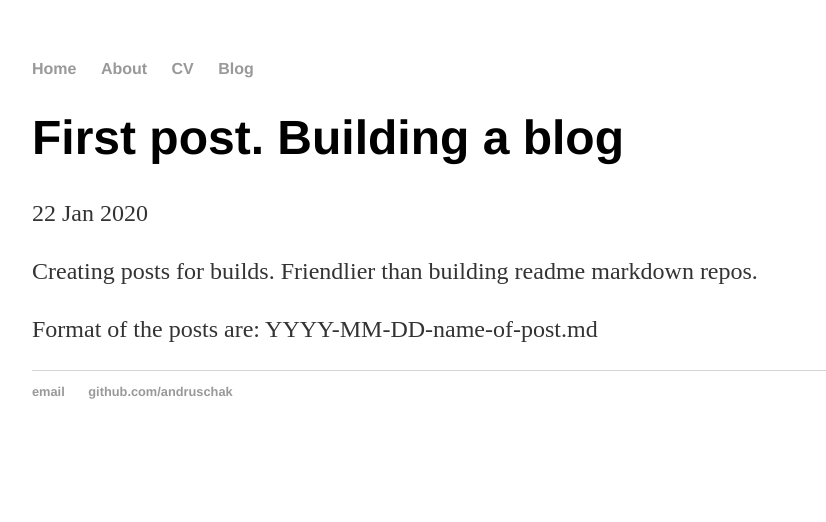
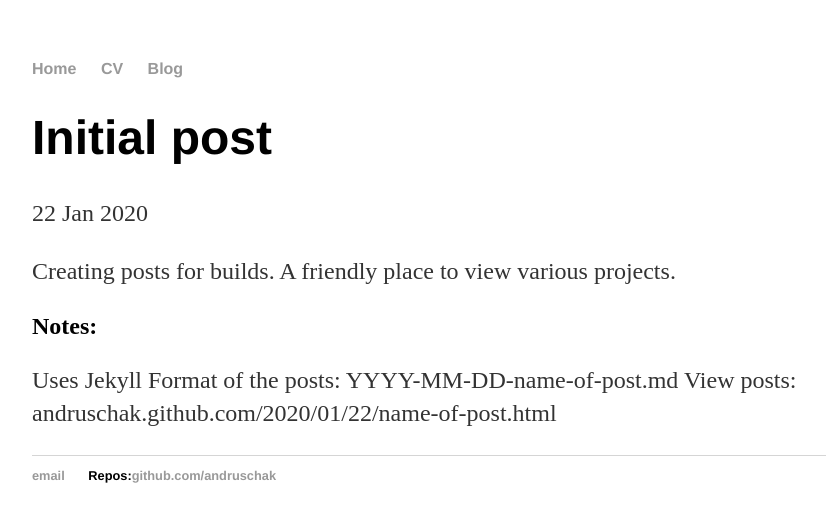
Before and after one commit to andruschak/andruschak.github.io, a Jekyll site: the page built from _posts/2020-01-22-first-post.md, in a window 1280 px wide. Shown: the top 522 px of the page, without its empty margins (160-986 px from the left). Built offline with Jekyll 4.4.1, drawn with Linux system fonts in a browser that asks for light colours.

Commit message:
updates and edition of readme

```diff
--- a/_layouts/default.html
+++ b/_layouts/default.html
@@ -9,8 +9,7 @@
 			<nav>
 	    		<ul>
 	        		<li><a href="/">Home</a></li>
-		        	<li><a href="/about">About</a></li>
-	        		<li><a href="/cv">CV</a></li>
+		        	<li><a href="/cv">CV</a></li>
 	        		<li><a href="/blog">Blog</a></li>
 	    		</ul>
 			</nav>
--- a/_posts/2020-01-22-first-post.md
+++ b/_posts/2020-01-22-first-post.md
@@ -1,9 +1,12 @@
 ---
 layout: post
-title: "First post. Building a blog"
+title: "Initial post"
 date: 2020-01-22
 ---
 
-Creating posts for builds. Friendlier than building readme markdown repos.
+Creating posts for builds. A friendly place to view various projects.
 
-Format of the posts are: YYYY-MM-DD-name-of-post.md
+<h2>Notes:</h2>
+Uses Jekyll
+Format of the posts: YYYY-MM-DD-name-of-post.md
+View posts: andruschak.github.com/2020/01/22/name-of-post.html
```
Also changed, not shown: other parts of _layouts/default.html (+1 -1 lines), README.md.
